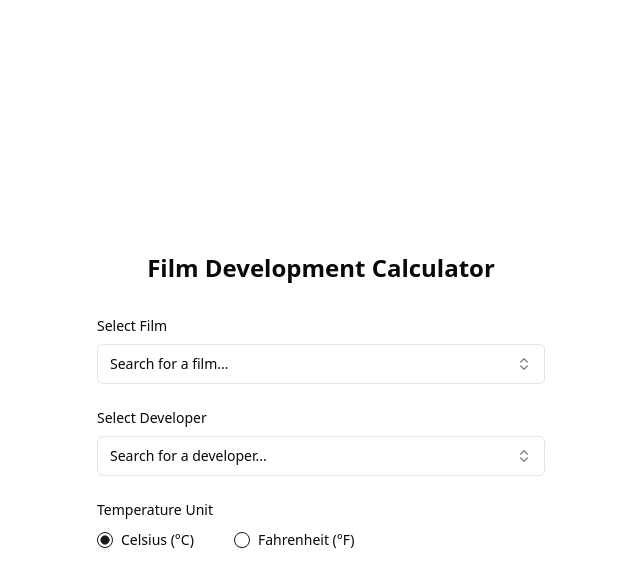
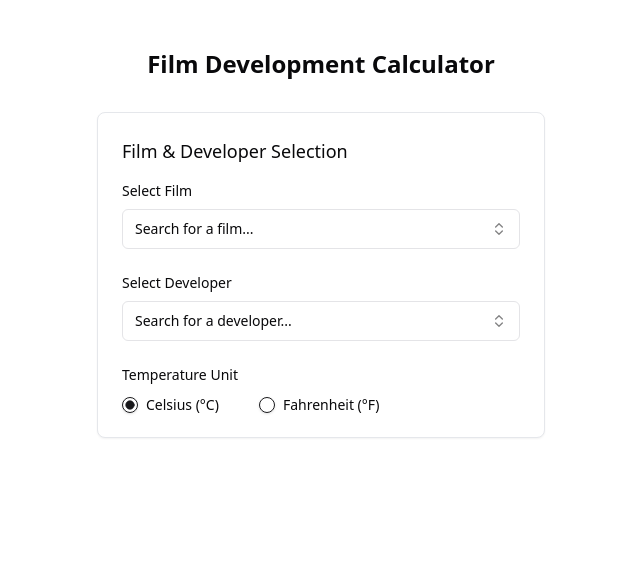
Before and after one commit to musqulu/analoghive, a Next.js app: page / in a window 1280 px wide. Shown: the top 588 px of the page, without its empty margins (319-959 px from the left). Built offline with nearby package versions, Linux system fonts and the light colour scheme.

Commit message:
added dilution selection

```diff
--- a/src/app/page.tsx
+++ b/src/app/page.tsx
@@ -45,34 +45,9 @@ const films = [
     isos: [200, 400, 800, 1600, 3200]
   },
   {
-    name: "Kodak Portra 400",
-    type: "Color",
-    isos: [200, 400, 800]
-  },
-  {
-    name: "Fujifilm Pro 400H",
-    type: "Color",
-    isos: [200, 400, 800]
-  },
-  {
-    name: "Kodak Gold 200",
-    type: "Color",
-    isos: [100, 200, 400]
-  },
-  {
     name: "Ilford Delta 3200",
     type: "B&W",
     isos: [1600, 3200, 6400, 12800]
-  },
-  {
-    name: "CineStill 800T",
-    type: "Color",
-    isos: [400, 800, 1600]
-  },
-  {
-    name: "Fujifilm Superia X-TRA 400",
-    type: "Color",
-    isos: [200, 400, 800]
   }
 ]
 
@@ -81,18 +56,6 @@ const developers: Developer[] = [
     name: "Kodak D-76",
     type: "B&W",
     development: {
-      stock: {
-        dilution: "Stock",
-        times: {
-          200: 7.5,
-          400: 9,
-          800: 11,
-          1600: 13,
-          3200: 15,
-          6400: 17,
-          12800: 19
-        }
-      },
       "1:1": {
         dilution: "1:1",
         times: {
@@ -103,6 +66,18 @@ const developers: Developer[] = [
           3200: 19,
           6400: 21,
           12800: 23
+        }
+      },
+      "1:3": {
+        dilution: "1:3",
+        times: {
+          200: 16,
+          400: 18,
+          800: 20,
+          1600: 22,
+          3200: 24,
+          6400: 26,
+          12800: 28
         }
       }
     }
@@ -122,6 +97,30 @@ const developers: Developer[] = [
           6400: 13,
           12800: 15
         }
+      },
+      e: {
+        dilution: "Dilution E (1:47)",
+        times: {
+          200: 6.5,
+          400: 7.5,
+          800: 9,
+          1600: 11,
+          3200: 13,
+          6400: 15,
+          12800: 17
+        }
+      },
+      h: {
+        dilution: "Dilution H (1:63)",
+        times: {
+          200: 9,
+          400: 10,
+          800: 12,
+          1600: 14,
+          3200: 16,
+          6400: 18,
+          12800: 20
+        }
       }
     }
   },
@@ -129,16 +128,28 @@ const developers: Developer[] = [
     name: "Ilford ID-11",
     type: "B&W",
     development: {
-      stock: {
-        dilution: "Stock",
+      "1:1": {
+        dilution: "1:1",
         times: {
-          200: 8,
-          400: 10,
-          800: 12,
-          1600: 14,
-          3200: 16,
-          6400: 18,
-          12800: 20
+          200: 10,
+          400: 12,
+          800: 14,
+          1600: 16,
+          3200: 18,
+          6400: 20,
+          12800: 22
+        }
+      },
+      "1:3": {
+        dilution: "1:3",
+        times: {
+          200: 15,
+          400: 17,
+          800: 19,
+          1600: 21,
+          3200: 23,
+          6400: 25,
+          12800: 27
         }
       }
     }
@@ -170,40 +181,18 @@ const developers: Developer[] = [
           6400: 23,
           12800: 26
         }
+      },
+      "1:100": {
+        dilution: "1:100",
+        times: {
+          200: 14,
+          400: 18,
+          800: 22,
+          1600: 26,
+          3200: 30,
+          6400: 34,
+          12800: 38
         }
-    }
-  },
-  {
-    name: "Tetenal Colortec C-41",
-    type: "Color",
-    development: {
-      kit: {
-        dilution: "According to kit instructions",
-        times: {
-          100: 3.25,
-          200: 3.25,
-          400: 3.25,
-          800: 3.25,
-          1600: 3.25
-        },
-        temperature: 38
-      }
-    }
-  },
-  {
-    name: "Cinestill CS41",
-    type: "Color",
-    development: {
-      kit: {
-        dilution: "According to kit instructions",
-        times: {
-          100: 3.5,
-          200: 3.5,
-          400: 3.5,
-          800: 3.5,
-          1600: 3.5
-        },
-        temperature: 39
       }
     }
   }
@@ -227,6 +216,7 @@ export default function Home() {
   const [selectedFilm, setSelectedFilm] = React.useState("")
   const [selectedIso, setSelectedIso] = React.useState<string>("")
   const [selectedDeveloper, setSelectedDeveloper] = React.useState("")
+  const [selectedDilution, setSelectedDilution] = React.useState<string>("")
   const [temperatureUnit, setTemperatureUnit] = React.useState("celsius")
   const [totalVolume, setTotalVolume] = React.useState(500) // Default to 500ml
   const [modifiedTemperature, setModifiedTemperature] = React.useState<number>(20)
@@ -239,7 +229,13 @@ export default function Home() {
   // Reset ISO when film changes
   React.useEffect(() => {
     setSelectedIso("")
+    setSelectedDilution("") // Reset dilution when film changes
   }, [selectedFilm])
+
+  // Reset dilution when developer changes
+  React.useEffect(() => {
+    setSelectedDilution("")
+  }, [selectedDeveloper])
 
   const getDevelopmentInfo = () => {
     if (!selectedDeveloperData || !selectedIso) return null;
@@ -291,6 +287,13 @@ export default function Home() {
 
   const developmentInfo = getDevelopmentInfo();
 
+  // Set default dilution when development info becomes available
+  React.useEffect(() => {
+    if (developmentInfo && Array.isArray(developmentInfo) && developmentInfo.length > 0 && !selectedDilution) {
+      setSelectedDilution(developmentInfo[0].dilution)
+    }
+  }, [developmentInfo, selectedDilution])
+
   // Update the temperature correction calculation
   const calculateCorrectedTime = (baseTemp: number, baseTime: number, newTemp: number) => {
     // Using the Q10 temperature coefficient (development rate doubles every 10°C)
@@ -316,24 +319,27 @@ export default function Home() {
   // Add useEffect to update corrected time when relevant values change
   React.useEffect(() => {
     if (developmentInfo) {
-      const baseTime = Array.isArray(developmentInfo)
-        ? developmentInfo[0]?.time ?? 0
-        : developmentInfo?.time ?? 0;
+      const selectedInfo = Array.isArray(developmentInfo)
+        ? developmentInfo.find(info => info.dilution === selectedDilution)
+        : developmentInfo;
 
-      const baseTemp = Array.isArray(developmentInfo)
-        ? developmentInfo[0]?.temperature ?? 20
-        : developmentInfo?.temperature ?? 20;
-
+      if (selectedInfo) {
+        const baseTime = selectedInfo.time;
+        const baseTemp = selectedInfo.temperature ?? 20;
         const newTime = calculateCorrectedTime(baseTemp, baseTime, modifiedTemperature);
-      setCorrectedTime(newTime); // No need for additional rounding here
+        setCorrectedTime(newTime);
       }
-  }, [developmentInfo, modifiedTemperature]);
+    }
+  }, [developmentInfo, modifiedTemperature, selectedDilution]);
 
   return (
-    <main className="min-h-screen flex flex-col items-center justify-center p-8">
+    <main className="min-h-screen flex flex-col items-center p-8 pt-12">
       <div className="max-w-md w-full space-y-8">
         <h1 className="text-2xl font-bold text-center mb-8">Film Development Calculator</h1>
 
+        <div className="space-y-8">
+          <div className="p-6 bg-white rounded-lg border border-gray-200 shadow-sm">
+            <h3 className="text-lg font-medium mb-4">Film & Developer Selection</h3>
             <div className="space-y-6">
               <div className="space-y-4">
                 <div>
@@ -398,9 +404,9 @@ export default function Home() {
                 </RadioGroup>
               </div>
             </div>
+          </div>
 
           {(selectedFilm || selectedDeveloper || developmentInfo) && (
-          <div className="mt-8 space-y-8">
             <div className="p-4 bg-gray-50 rounded-lg border border-gray-200 space-y-4">
               {selectedFilm && (
                 <div>
@@ -419,9 +425,20 @@ export default function Home() {
                         // B&W development options
                         <div className="space-y-4">
                           <p className="text-sm font-medium">Development Options:</p>
+                          <RadioGroup
+                            value={selectedDilution}
+                            onValueChange={setSelectedDilution}
+                            className="space-y-2"
+                          >
                             {developmentInfo.map((info, index) => (
-                            <div key={index} className="pl-4 border-l-2 border-gray-200">
-                              <p className="text-sm">Dilution: {info.dilution}</p>
+                              <div key={index} className="flex items-start space-x-4 p-3 rounded-md hover:bg-gray-100">
+                                <RadioGroupItem value={info.dilution} id={`dilution-${index}`} className="mt-1" />
+                                <label
+                                  htmlFor={`dilution-${index}`}
+                                  className="flex-1 cursor-pointer"
+                                >
+                                  <div className="space-y-1">
+                                    <p className="text-sm font-medium">Dilution: {info.dilution}</p>
                                     <p className="text-sm">Time: {info.time} minutes</p>
                                     <p className="text-sm">
                                       Temperature: {temperatureUnit === 'celsius'
@@ -429,7 +446,10 @@ export default function Home() {
                                         : `${(info.temperature * 9/5 + 32).toFixed(1)}°F`}
                                     </p>
                                   </div>
+                                </label>
+                              </div>
                             ))}
+                          </RadioGroup>
                         </div>
                       ) : (
                         // Color development
@@ -448,15 +468,14 @@ export default function Home() {
                 </div>
               )}
             </div>
+          )}
 
-            {developmentInfo && selectedIso && (
+          {developmentInfo && selectedIso && selectedDilution && (
             <>
               <div className="p-6 bg-white rounded-lg border border-gray-200 shadow-sm">
                 <h3 className="text-lg font-medium mb-4">Volume Mixer</h3>
                 <VolumeMixer
-                    dilution={Array.isArray(developmentInfo)
-                      ? developmentInfo[0]?.dilution ?? "Stock"
-                      : developmentInfo?.dilution ?? "Stock"}
+                  dilution={selectedDilution}
                   totalVolume={totalVolume}
                   onVolumeChange={setTotalVolume}
                 />
@@ -471,8 +490,8 @@ export default function Home() {
                       <p className="text-2xl font-mono">
                         {formatTemperature(
                           Array.isArray(developmentInfo)
-                              ? developmentInfo[0]?.temperature ?? 20
-                              : developmentInfo?.temperature ?? 20,
+                            ? developmentInfo.find(info => info.dilution === selectedDilution)?.temperature ?? 20
+                            : developmentInfo.temperature ?? 20,
                           temperatureUnit
                         )}
                       </p>
@@ -481,8 +500,8 @@ export default function Home() {
                       <p className="text-sm font-medium mb-2">Recommended Time</p>
                       <p className="text-2xl font-mono">
                         {Array.isArray(developmentInfo)
-                            ? developmentInfo[0]?.time ?? 0
-                            : developmentInfo?.time ?? 0} min
+                          ? developmentInfo.find(info => info.dilution === selectedDilution)?.time ?? 0
+                          : developmentInfo.time ?? 0} min
                       </p>
                     </div>
                   </div>
@@ -513,8 +532,8 @@ export default function Home() {
                 <Timer
                   developmentTime={correctedTime !== null ? roundToNearestSecond(correctedTime) : (
                     Array.isArray(developmentInfo)
-                        ? roundToNearestSecond(developmentInfo[0]?.time ?? 0)
-                        : roundToNearestSecond(developmentInfo?.time ?? 0)
+                      ? roundToNearestSecond(developmentInfo.find(info => info.dilution === selectedDilution)?.time ?? 0)
+                      : roundToNearestSecond(developmentInfo.time ?? 0)
                   )}
                   temperature={modifiedTemperature}
                   temperatureUnit={temperatureUnit}
@@ -524,7 +543,6 @@ export default function Home() {
             </>
           )}
         </div>
-        )}
       </div>
     </main>
   )
```
Lines whose indentation alone changed are shown as unchanged.
